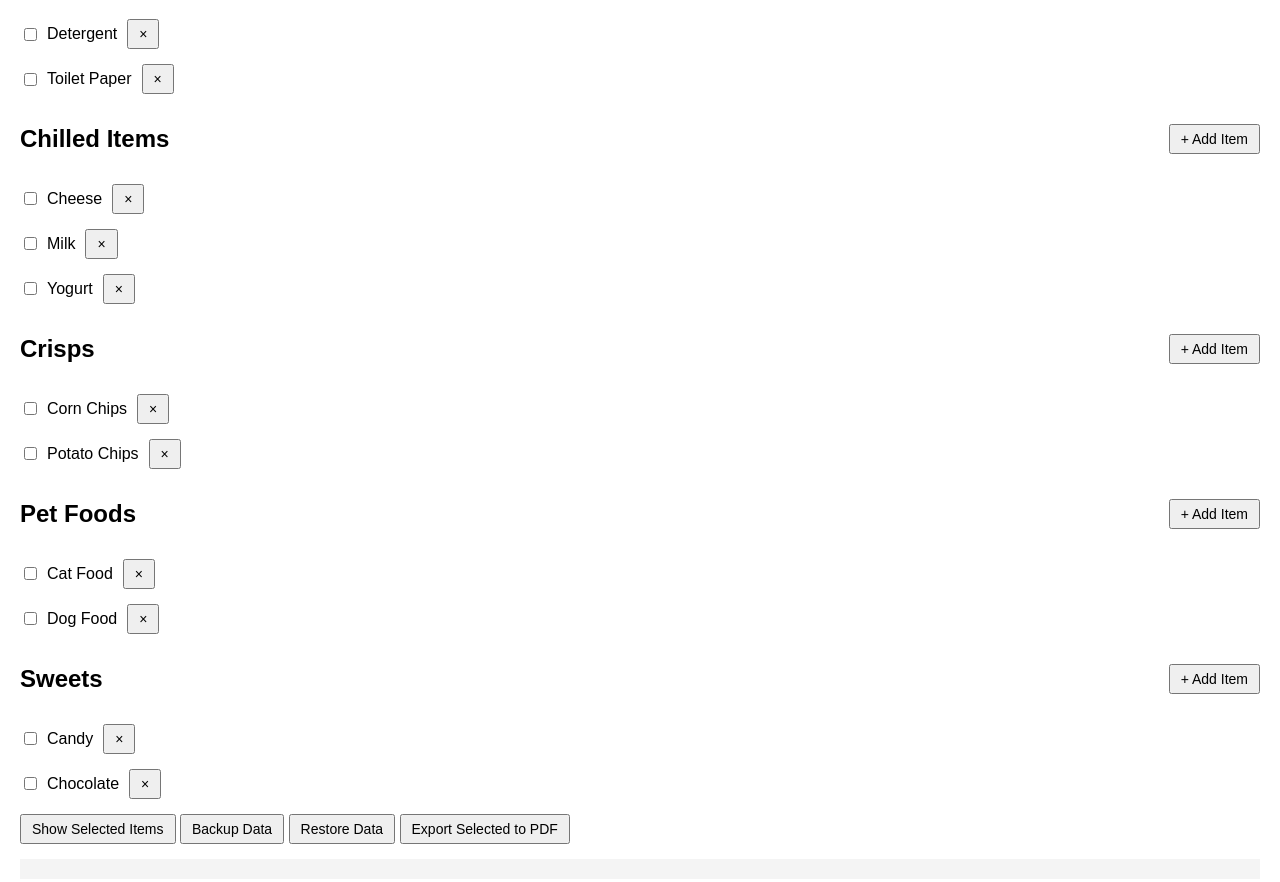
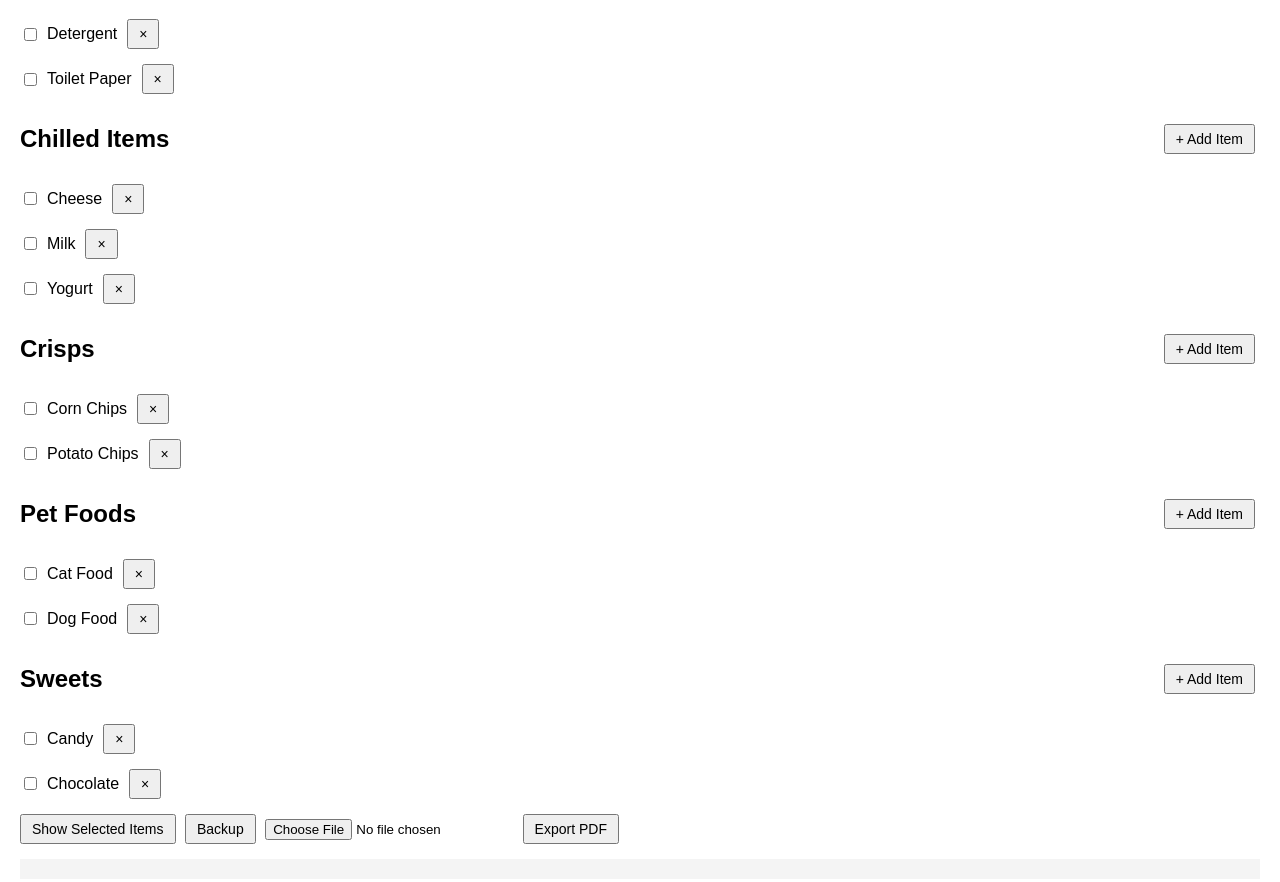
Before and after one commit to harindu-jayathilaka/shop-order-list-v2, a plain HTML site: page index.html in a window 1280 px wide. Shown: the part 1580-2462 px from the top of the page. Drawn offline with nearby package versions, Linux system fonts and the light colour scheme.

Commit message:
Update index

```diff
--- a/index.html
+++ b/index.html
@@ -14,7 +14,7 @@
     h2 { margin-top: 20px; display: flex; justify-content: space-between; align-items: center; }
     .item { display: flex; align-items: center; margin-bottom: 5px; }
     input[type="checkbox"] { margin-right: 10px; }
-    button { margin: 5px 0; padding: 5px 10px; font-size: 14px; }
+    button { margin: 5px 5px 5px 0; padding: 5px 10px; font-size: 14px; cursor: pointer; }
     #output { white-space: pre-line; margin-top: 10px; background: #f4f4f4; padding: 10px; }
 </style>
 </head>
@@ -23,16 +23,19 @@
 <h1>Shop Order List</h1>
 <div id="list"></div>
 
-<button onclick="showSelected()">Show Selected Items</button>
-<button onclick="exportData()">Backup Data</button>
-<input type="file" id="importFile" style="display:none">
-<button onclick="document.getElementById('importFile').click()">Restore Data</button>
-<button onclick="exportSelectedToPDF()">Export Selected to PDF</button>
+<div>
+    <button onclick="showSelected()">Show Selected Items</button>
+    <button onclick="backupData()">Backup</button>
+    <input type="file" onchange="restoreData(event)">
+    <button onclick="exportPDF()">Export PDF</button>
+</div>
 
 <div id="output"></div>
 
+<!-- jsPDF for PDF export -->
 <script src="https://cdnjs.cloudflare.com/ajax/libs/jspdf/2.5.1/jspdf.umd.min.js"></script>
 <script src="app.js"></script>
+
 <script>
 // Register service worker
 if ('serviceWorker' in navigator) {
```
